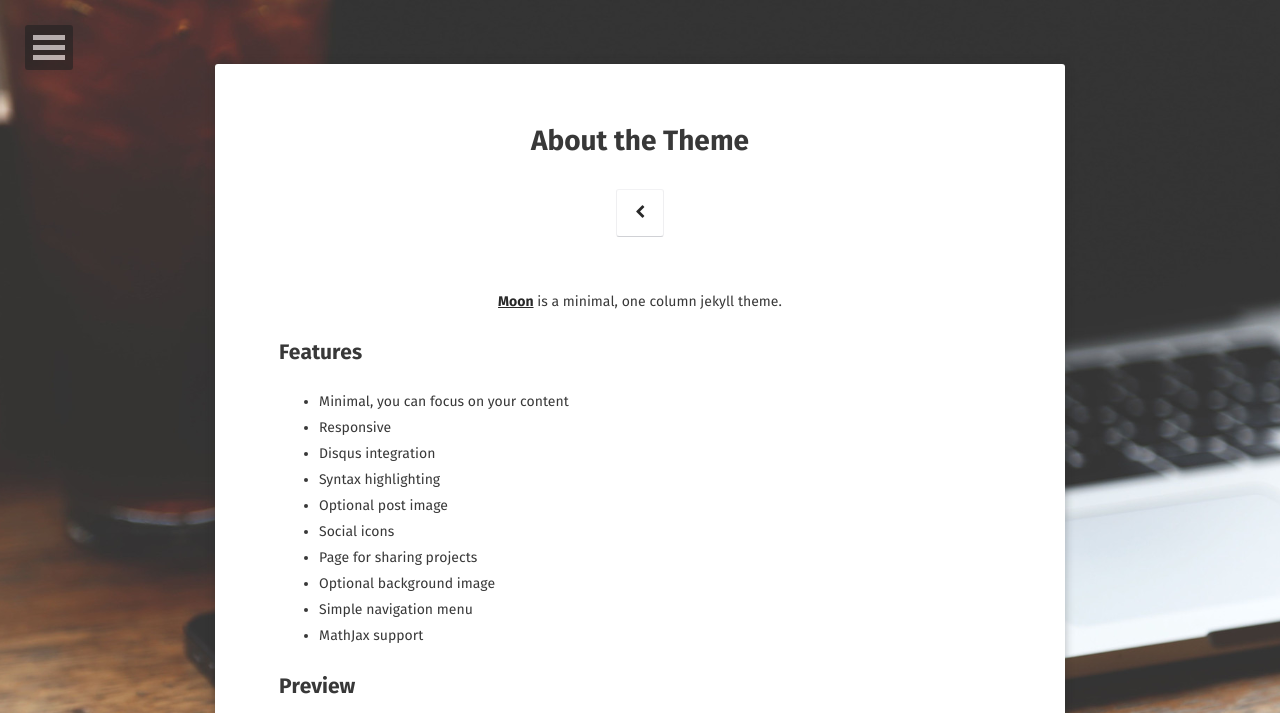
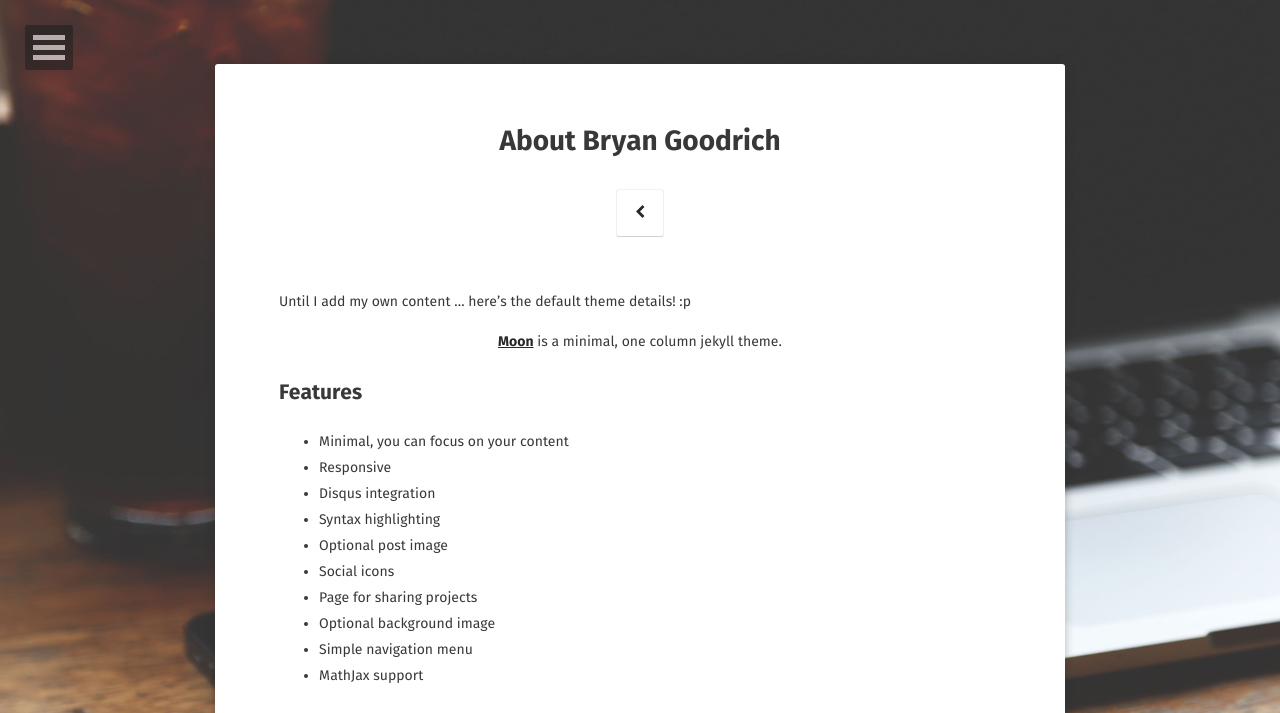
Before and after one commit to bryangoodrich/bryangoodrich.github.io, a Jekyll site: the page built from about/index.md, in a window 1280 px wide, cut to the strip 0-713 px from the top of the page. Built offline with Jekyll 4.4.1, drawn with Linux system fonts in a browser that asks for light colours; some web fonts are replaced.

Commit message:
Preparing About page

```diff
--- a/about/index.md
+++ b/about/index.md
@@ -1,10 +1,14 @@
 ---
 layout: page
-title: About the Theme
-tags: [about, Jekyll, theme, moon]
-date: 2016-03-21
+title: About Bryan Goodrich
+tags: [about, personal]
+date: 2017-05-15
 comments: false
 ---
+
+
+Until I add my own content ... here's the default theme details! :p
+
 
 <center><a href="http://taylantatli.github.io/Moon"><b>Moon</b></a> is a minimal, one column jekyll theme.</center>
 
```
